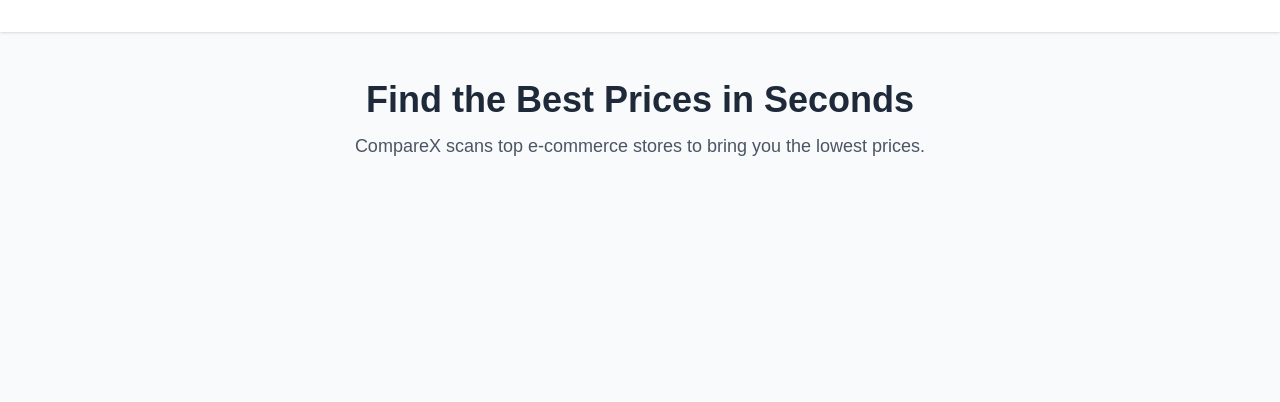
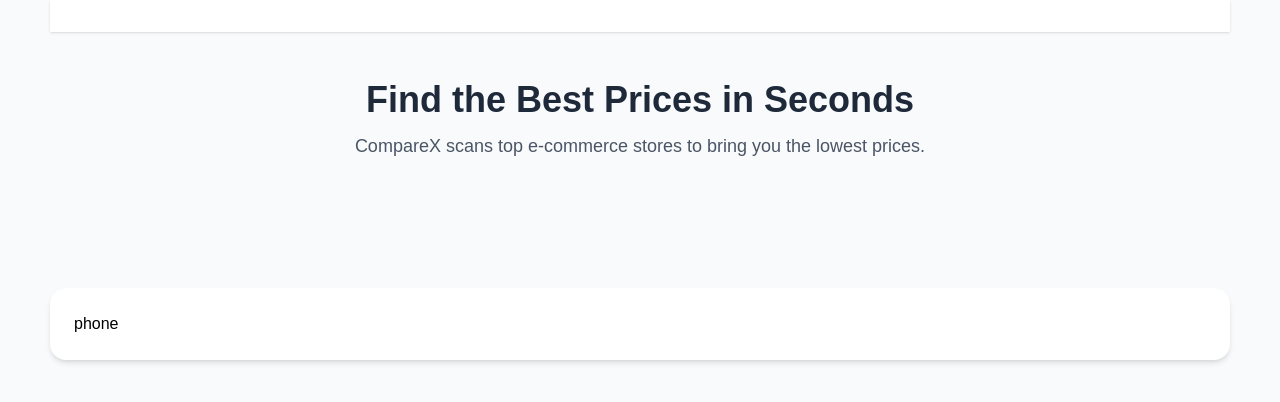
Before and after one commit to kongnyuroger/CompareX, a Next.js app: page / in a window 1280 px wide. Shown: the top 402 px of the page. Built offline with nearby package versions, Linux system fonts and the light colour scheme.

Commit message:
added general padding on the body

```diff
--- a/src/app/components/ProductCard.tsx
+++ b/src/app/components/ProductCard.tsx
@@ -0,0 +1,11 @@
+import React from "react";
+
+const ProductCard = () => {
+  return (
+    <div className="card ">
+      <h1>phone</h1>
+    </div>
+  );
+};
+
+export default ProductCard;
--- a/src/app/globals.css
+++ b/src/app/globals.css
@@ -63,6 +63,6 @@
 body {
   background: var(--color-background);
   color: var(--foreground);
-  padding:  0, 50PX;
+  padding:  0 50PX;
   font-family: Arial, Helvetica, sans-serif;
 }
--- a/src/app/page.tsx
+++ b/src/app/page.tsx
@@ -1,4 +1,5 @@
 import Navbar from "./components/Navbar";
+import ProductCard from "./components/ProductCard";
 
 export default function Home() {
   return (
@@ -15,6 +16,9 @@
 
         <div className="mt-8 max-w-xl mx-auto"></div>
       </section>
+      <section className="section ">
+        <ProductCard />
+      </section>
     </main>
   );
 }
```
